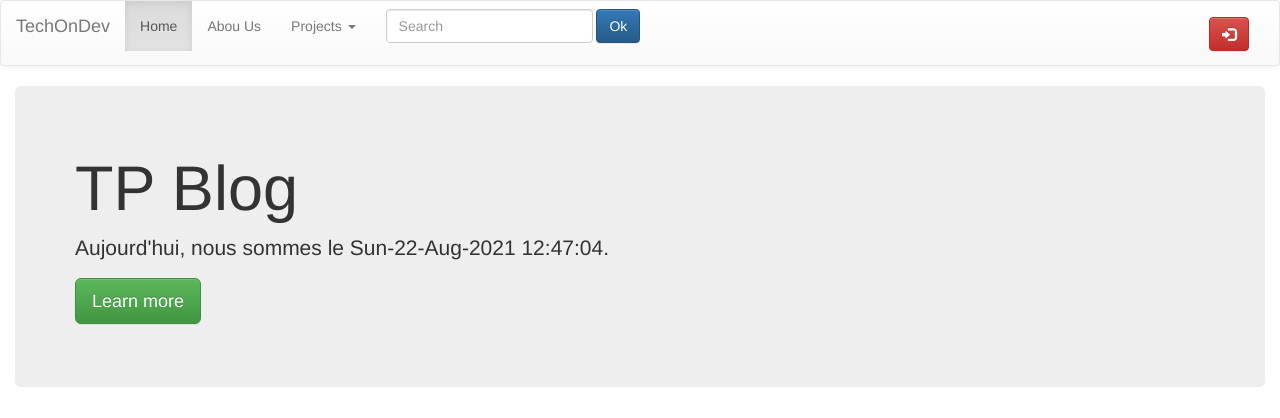
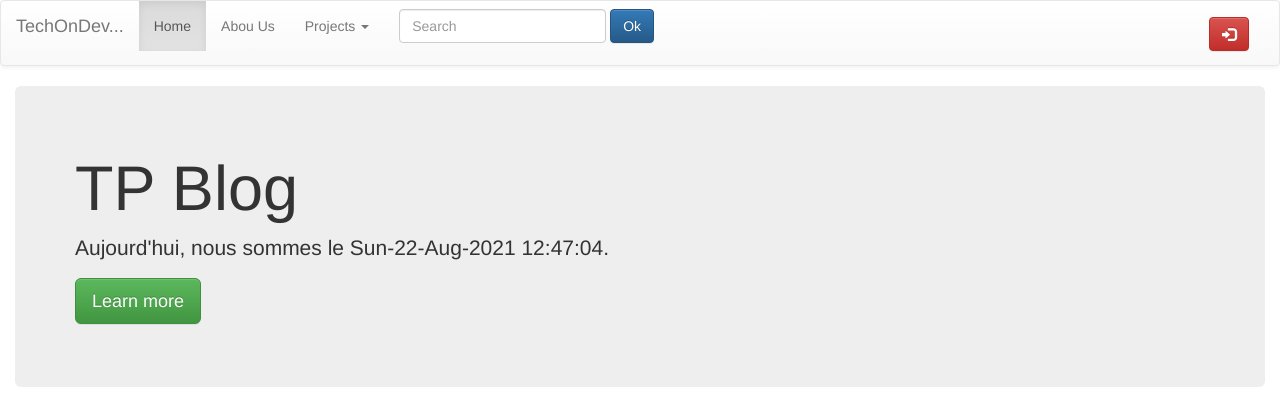
Before and after one commit to jienba/MVC_PHP_OPENCLASSROOM, a PHP site: page /3rd_TP_Blog/template.php in a window 1280 px wide. Shown: the top 418 px of the page. Run offline with PHP 8.4, Linux system fonts and the light colour scheme; data that the repository does not hold is empty.

Commit message:
Creating template done!!!

```diff
--- a/mvcOpennClassroom/3rd_TP_Blog/indexView.php
+++ b/mvcOpennClassroom/3rd_TP_Blog/indexView.php
@@ -2,7 +2,7 @@
 $title = 'Mon Blog';
 require("../includes/navbar.php");
 ?>
-<?php  ob_start();?>
+<?php ob_start();?>
 <!-- DATE -->
 
     <span class="col-md-10 col-md-offset-1" style="font-size: 20px;">Derniers billets du blog: </span>
--- a/mvcOpennClassroom/3rd_TP_Blog/model.php
+++ b/mvcOpennClassroom/3rd_TP_Blog/model.php
@@ -11,7 +11,6 @@ function dbConnect(): PDO
     }
     return $db;
 }
-
 
 function getPosts()
 {
@@ -40,4 +39,5 @@ function getComments($postId)
     $comments->execute(array($postId));
     $comments->fetch();
     return $comments;
+
 }
--- a/mvcOpennClassroom/3rd_TP_Blog/post.php
+++ b/mvcOpennClassroom/3rd_TP_Blog/post.php
@@ -6,5 +6,5 @@ if (isset($GET['id'] ) && $GET['id'] > 0) {
     $comments = getComments($GET['id']);
     require 'postView.php';
 }else {
-    echo 'Erreur: aucun identifiant de billet envoyé';
+    echo 'Erreur : aucun identifiant de billet envoyé';
 }
--- a/mvcOpennClassroom/3rd_TP_Blog/template.php
+++ b/mvcOpennClassroom/3rd_TP_Blog/template.php
@@ -42,7 +42,6 @@ require("../includes/navbar.php");
     <h2 style="text-align:center; font-size:40px; letter-spacing: 4px;">Mon Super blog!</h2>
 <?= $content?>
 
-
 </body>
 
 </html>
--- a/mvcOpennClassroom/includes/navbar.php
+++ b/mvcOpennClassroom/includes/navbar.php
@@ -8,7 +8,7 @@
 				<span class="icon-bar"></span>
 				<span class="icon-bar"></span>
 			</button>
-			<a class="navbar-brand" href="#">TechOnDev</a>
+			<a class="navbar-brand" href="#">TechOnDev...</a>
 		</div>
 
 		<!-- Collect the nav links, forms, and other content for toggling -->
```
Also changed, not shown: mvcOpennClassroom/3rd_TP_Blog/index.php (line endings or trailing spaces), mvcOpennClassroom/3rd_TP_Blog/postView.php (line endings or trailing spaces).
